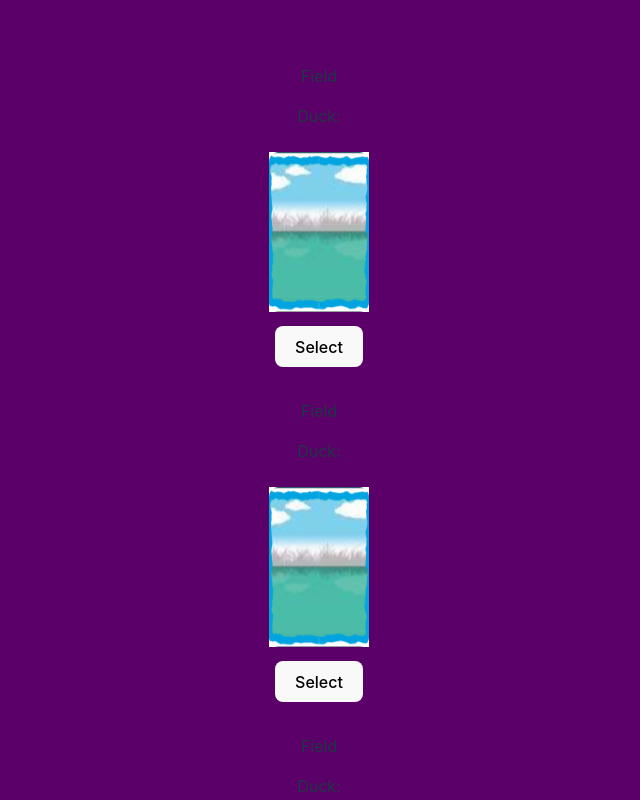
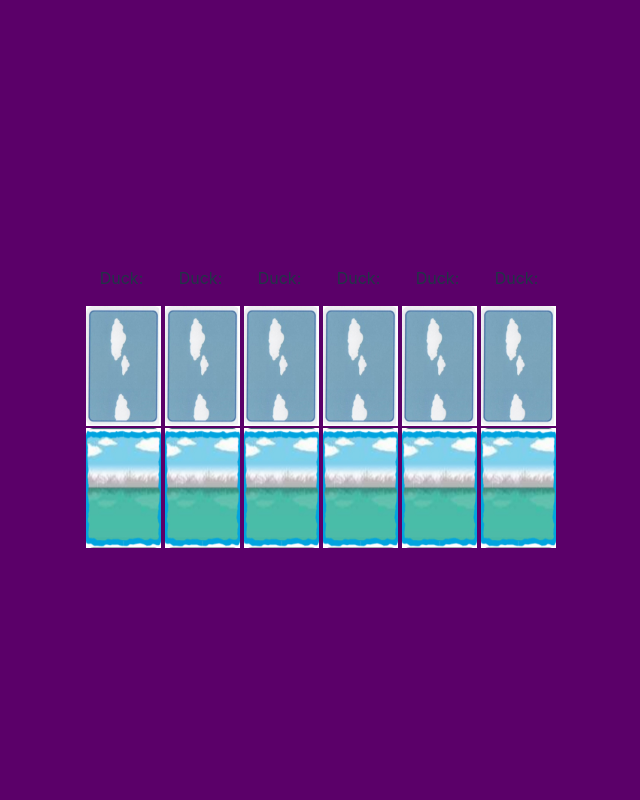
Before and after one commit to pslib-cz/2023-p3a-mpa-react-project-merta-pavel, a React (Vite) app in the folder strelene_kachny/: page /component in a window 1280 px wide. Shown: the top 800 px of the page, without its empty margins (321-961 px from the left). Built offline with nearby package versions, Linux system fonts and the light colour scheme.

Commit message:
CSS done

```diff
--- a/strelene_kachny/src/component/Gameboard.module.css
+++ b/strelene_kachny/src/component/Gameboard.module.css
@@ -1,102 +1,22 @@
-.disabled {
-    opacity: 0.5; /* Změní průhlednost obrázku */
-    pointer-events: none; /* Zabraňuje interakci s obrázkem */
+.cards img {
+    height: 100px;
+    margin-bottom: .25em;
+    margin-left: .25em;
+}
+
+.table__cards img{
+    height: 100px;
+    margin-bottom: .15em;
+    margin-left: .25em;
 }
 
 .Player{
     display: flex;
     flex-direction: column;
-    justify-content: center;
-    align-items: center;
-    margin: 1em;
 }
 
-/*.game{
-    display: flex;
-    flex-direction: row;
-    align-items: center;
-    margin: 1em;
-
-} */
-
-.allPositions{
-    display: flex;
-    flex-direction: row;
-    align-items: center;
-    margin: 1em;
-}
-
-.field{
-    display: flex;
-    flex-direction: row;
-    align-items: center;
-    margin: 1em;
-}
-
-.Player__Text{
-    color: white;
-    margin: 0 1em;
-}
-
-.cards{
-    display: flex;
-    justify-content: space-between;
-    align-items: center;
-    margin: 1em;
-}
-
-.bar{
-    display: flex;
-    flex-direction: column;
-}
-
-.table__cards{
-    display: flex;
-    flex-direction: column;
-    justify-content: center;
-    align-items: center;
-}
-
-section{
-    display: flex;
-    flex-direction: row;
-    align-items: center;
-}
-
-img{
-    padding: .1em;
-}
-
-.table{
-    display: flex;
-    flex-direction: row;
-    align-items: center;
-    margin: 1em;
-
-}
-
-@media screen and (min-width: 600px) {
-    .Player{
-        display: flex;
-        flex-direction: column;
-        justify-content: center;
-        align-items: center;
-        margin: 1em;
-    }
-
-    .Player__Text{
-        color: white;
-        margin: 0 1em;
-    }
-
-    .cards{
-        display: flex;
-        justify-content: space-between;
-        align-items: center;
-        margin: 1em;
-    }
-
-    .bar{
+@media screen and (min-width: 500px) {
+    .map{
         display: flex;
         flex-direction: row;
     }
@@ -104,17 +24,29 @@ img{
     .table__cards{
         display: flex;
         flex-direction: column;
-        justify-content: center;
-        align-items: center;
     }
 
-    section{
+    .cards img {
+        height: 120px;
+    }
+
+    .table__cards img{
+        height: 120px;
+    }
+
+    .Player{
         display: flex;
         flex-direction: row;
-        align-items: center;
+        justify-content: space-between;
+    }
+}
+
+@media screen and (min-width: 600px) {
+    .cards img {
+        height: 120px;
     }
 
-    img{
-        padding: .5em;
+    .table__cards img{
+        height: 120px;
     }
 }
--- a/strelene_kachny/src/component/Gameboard.tsx
+++ b/strelene_kachny/src/component/Gameboard.tsx
@@ -10,45 +10,17 @@ const Gameboard = () => {
   const { state, dispatch } = useContext(GameContext);
   const [selectedPosition, setSelectedPosition] = useState<number | null>(null); // Stav pro uchování vybrané pozice pro střelbu
   const [showAimOptions, _setShowAimOptions] = useState(false); // Declare showAimOptions variable
-  const [showShootOptions, setShowShootOptions] = useState(false); // Declare showShootOptions variable
-  const [currentPlayerIndex, setCurrentPlayerIndex] = useState(0);
-  const aimPositions = state.fields.reduce((acc: number[], field, index) => {
-    if (field.aim) {
-      acc.push(index);
-    }
-    return acc;
-  }, [] as number[]);
-
-  const handleNextTurn = () => {
-    setCurrentPlayerIndex((currentPlayerIndex + 1) % state.players.length);
-  };
-
-  const handleShoot = (index: number, player: Player) => {
-    if (selectedPosition === null) {
-      alert("Please select a position before shooting.");
-      return;
-    }
-    dispatch({ type: ActionCard.SHOOT, index: selectedPosition, duck_id: state.deck[selectedPosition]?.id });
-    dispatch({ type: ActionCard.USE_CARD, player: player.color, cardIndex: index });
-  };
-
 
   const handleExitGame = () => {
     dispatch({ type: ActionCard.RESET });
     console.log('handleExitGame called');
   }
-
-
   const renderActionCard = (card: ActionCard, index: number, player: Player) => {
     switch (card) {
       case ActionCard.SHOOT:
         return (
           <img key={index} className={state.currentPlayer !== player.color ? styles.disabled : ""} onClick={() => {
-            if (selectedPosition !== null) {
-              dispatch({ type: ActionCard.SHOOT, index: selectedPosition, duck_id: state.deck[selectedPosition]?.id });
-            } else {
-              alert("Please select a position before shooting.");
-            }
+            dispatch({ type: ActionCard.SHOOT, index: selectedPosition ?? 0, duck_id: state.deck[selectedPosition ?? 0]?.id });
             dispatch({ type: ActionCard.USE_CARD, player: player.color, cardIndex: index });
           }} src={getActionCardImages[ActionCard.SHOOT]} alt="Shoot"
           />
@@ -154,13 +126,22 @@ const Gameboard = () => {
               }} src={getActionCardImages[ActionCard.MARCH]} alt="March"
               />
             );
+            case ActionCard.SHUFFLE:
+              return (
+                <img key={index} className={state.currentPlayer !== player.color ? styles.disabled : ""} onClick={() => {
+                  dispatch({ type: ActionCard.SHUFFLE });
+                  dispatch({ type: ActionCard.USE_CARD, player: player.color, cardIndex: index });
+                }} src={getActionCardImages[ActionCard.SHUFFLE]} alt="Shuffle"
+                />
+              );
         default:
           return state.currentPlayer === player.color ? <p key={index}>Unknown card</p> : <p key={index}>Unknown card</p>;
       }
   };
 
   return (
-    <div className={styles.game}>
+    <div className={styles.game}><div className={styles.up}>
+
     {state.players && state.players.map((player, index) => {
       useEffect(() => {
         if (player.hand.length < 3) {
@@ -173,8 +154,9 @@ const Gameboard = () => {
 
       return (
         <div className={styles.bar} key={index}>
+          {state.currentPlayer === player.color && <>
+          <h2>Player {index + 1}</h2>
           <div className={styles.Player}>
-          <h2>Player {index + 1}</h2>
           <p className={styles.Player__Text}>Player name: {player.name}</p>
           <p className={styles.Player__Text}>Player color: {player.color}</p>
           <p className={styles.Player__Text}>Player dead ducks: {5 - state.deck.filter((d) => {
@@ -184,10 +166,10 @@ const Gameboard = () => {
           <div>
           <p className={styles.cards}>{player.hand.map((card, index) => {
           return renderActionCard(card, index, player);})}</p>
-          </div>
+          </div></>}
     </div>
   );
-})}
+})}</div>
     {state.isRunning && state.winner === undefined ?
     <Link to="/">
     <button onClick={handleExitGame}>
@@ -201,12 +183,13 @@ const Gameboard = () => {
       Exit Game
     </button>
     </Link> : ''}
-
+    <div  className={styles.map}>
     {state.fields.map((field, index) => {
         return (
           <Field key={index} index={index} data={field} dispatch={dispatch} setSelectedPosition={setSelectedPosition} selectedPosition={selectedPosition} showAimOptions={showAimOptions} />
         );
       })}
+      </div>
     </div>
   );
 }
@@ -217,30 +200,21 @@ const Field: React.FC<{ data: FieldData, index: number, dispatch: React.Dispatch
 
 
   return (
-    <section className={styles.table}>
-      <div className={styles.tableRow}>
-        <div className={styles.tableCell}>
-          <p>Field</p>
-        </div>
-        <div className={styles.tableCell}>
-          <p>Duck: {duckColor}</p>
-        </div>
-        <div className={styles.tableCell}>
-          <img src={getduckImages(duckColor)} alt={`Duck of color ${duckColor}`} />
-        </div>
-        <div className={styles.tableCell}>
-          <button onClick={() => {
-            setSelectedPosition(index);
-          }}>Select</button>
-        </div>
-        <div className={styles.tableCell}>
-          {selectedPosition === index && <div>Selected</div>}
-        </div>
-        <div className={styles.tableCell}>
-          {data.aim && <img src="\src\img\rest\Terc.jpg" alt="Aim icon" />}
-        </div>
+    <div className={styles.table}>
+    {gameState.winner === undefined ? (
+      <div className={styles.table__cards}>
+        <p>Duck: {duckColor}</p>
+        <img src="\src\img\rest\Oblaka.jpg" alt="Cloud"/>
+        <img src={getduckImages(duckColor)} alt={`Duck of color ${duckColor}` } onClick={() => {
+                    setSelectedPosition(index);
+        }}/>
+        {selectedPosition === index && <div>Selected</div>}
+        {data.aim ? <img src="\src\img\rest\Terc.jpg" alt="Aim icon" /> : ""}
       </div>
-    </section>
+    ) : (
+      index === 0 && <div><h2>Winner: Player {gameState.winner}</h2></div>
+    )}
+  </div>
   );
 }
 
--- a/strelene_kachny/src/data/data.tsx
+++ b/strelene_kachny/src/data/data.tsx
@@ -19,6 +19,7 @@ import leharo from "../img/action/Leharo.jpg";
 import chvatam from "../img/action/Chvatam.jpg";
 import turbokachna from "../img/action/Turbokachna.jpg";
 import background from "../img/rest/Background.jpg";
+import shuffle from "../img/action/Kachni Tanec.jpg";
 
 export const duckImages: { [key in Color]: string } = {
     [Color.BLUE]: blue,
@@ -52,5 +53,6 @@ export const getActionCardImages: { [key: number]: string } = {
     [9]: leharo,
     [10]: chvatam,
     [11]: turbokachna,
+    [500]: shuffle,
     [5000]: background,
 };
--- a/strelene_kachny/src/provider/provider.tsx
+++ b/strelene_kachny/src/provider/provider.tsx
@@ -67,7 +67,7 @@ const gameReducer = (state: GameState, action: GameAction): GameState => {
   }
   if (state.deck.length === 6) {
     for (let card of state.deck) {
-      if (card !== undefined) {
+      if (card !== undefined && card !== null) {
         return {
           ...state,
           winner: card.color,
@@ -371,10 +371,10 @@ const GameProvider: React.FC<{ children: React.ReactNode }> = ({ children }) =>
     currentPlayer: Color.BLUE,
   });
 
-  const startGame = async (playerCount: number) => {
+  const startGame = async (_playerCount: number) => {
     dispatch({ type: ActionCard.ADD_DUCKS});
     dispatch({ type: ActionCard.CREATE_ACTION_CARD_DECK,
-      deck_properties: [{type: ActionCard.AIM, count: 5}, {type: ActionCard.SHOOT, count: 5}, {type: ActionCard.DOUBLE_THREAT, count: 5}, {type: ActionCard.DOUBLE_SHOT, count: 5}, {type: ActionCard.MISS, count: 5}, {type: ActionCard.AIM_LEFT, count: 5}, {type: ActionCard.AIM_RIGHT, count: 5}, {type: ActionCard.DIVOKEJ_BILL, count: 5}, {type: ActionCard.MARCH, count: 5}, {type: ActionCard.LEHARO, count: 5}, {type: ActionCard.CHVATAM, count: 5}, {type: ActionCard.TURBODUCK, count: 5}]});
+      deck_properties: [{type: ActionCard.AIM, count: 15}, {type: ActionCard.SHOOT, count: 10}, {type: ActionCard.DOUBLE_THREAT, count: 8}, {type: ActionCard.DOUBLE_SHOT, count: 5}, {type: ActionCard.MISS, count: 5}, {type: ActionCard.AIM_LEFT, count: 15}, {type: ActionCard.AIM_RIGHT, count: 8}, {type: ActionCard.DIVOKEJ_BILL, count: 3}, {type: ActionCard.MARCH, count: 5}, {type: ActionCard.LEHARO, count: 5}, {type: ActionCard.CHVATAM, count: 7}, {type: ActionCard.TURBODUCK, count: 6}, {type: ActionCard.SHUFFLE, count: 5}]});
     dispatch({ type: ActionCard.SHUFFLE });
   };
 
```
